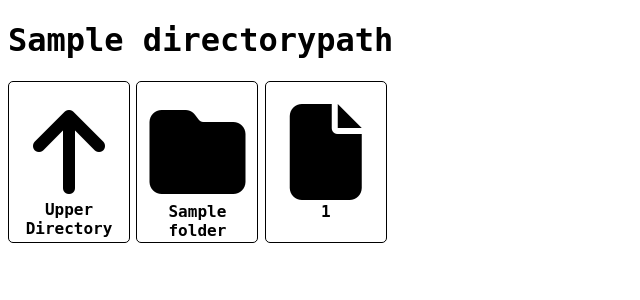
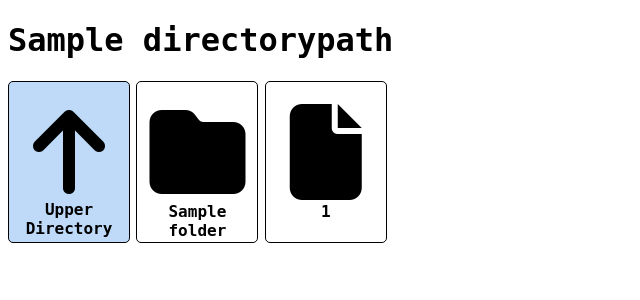
Before and after one commit to DiscoveryFox/WebFileExplorer, a Flask app: template templates/index.html in a window 1280 px wide, with the pointer over the restyled element. Shown: the top 300 px of the page, without its empty margins (0-640 px from the left). Run offline with Flask 2, Linux system fonts and the light colour scheme; the template is opened without the code that fills it: most values are stand-ins (such as "Sample title", 1, 10 or a date in 2020); some libraries are stand-ins or nearby versions.

Commit message:
added hover style to the cards

```diff
--- a/static/css/index.css
+++ b/static/css/index.css
@@ -74,3 +74,7 @@ a {
 .context-menu.visible {
     display: block;
 }
+
+.card:hover {
+    background: rgba(28, 124, 234, 0.28);
+}
```
